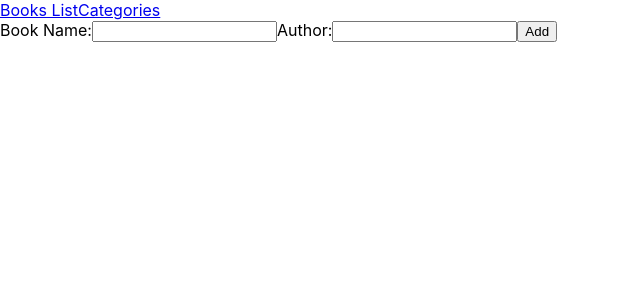
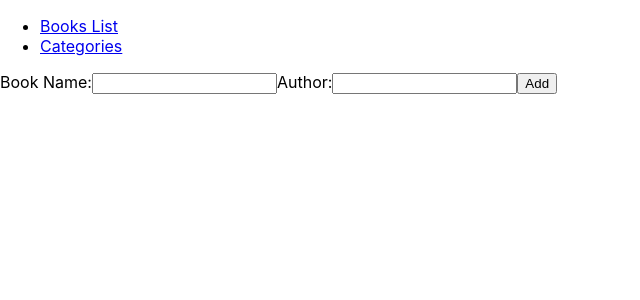
Before and after one commit to ahzia/Bookstore, a React (Create React App) app: page / in a window 1280 px wide. Shown: the top 300 px of the page, without its empty margins (0-640 px from the left). Built offline with nearby package versions, Linux system fonts and the light colour scheme.

Commit message:
add linters config

```diff
--- a/src/App.js
+++ b/src/App.js
@@ -11,8 +11,14 @@ import {
 function App() {
   return (
     <Router>
-      <Link to='/'>Books List</Link>
-      <Link to='/categories'>Categories</Link>
+      <ul>
+        <li>
+          <Link to='/'>Books List</Link>
+        </li>
+        <li>
+          <Link to='/categories'>Categories</Link>
+        </li>
+      </ul>
       <Switch>
         <Route path='/categories'>
           <Categories />
--- a/src/components/Books.js
+++ b/src/components/Books.js
@@ -1,4 +1,3 @@
-import Book from "./Book";
 import AddBook from "./AddBook";
 const Books = () => {
   return(
```
Also changed, not shown: .babelrc (added), .eslintrc.json (added), .stylelintrc.json (added).
